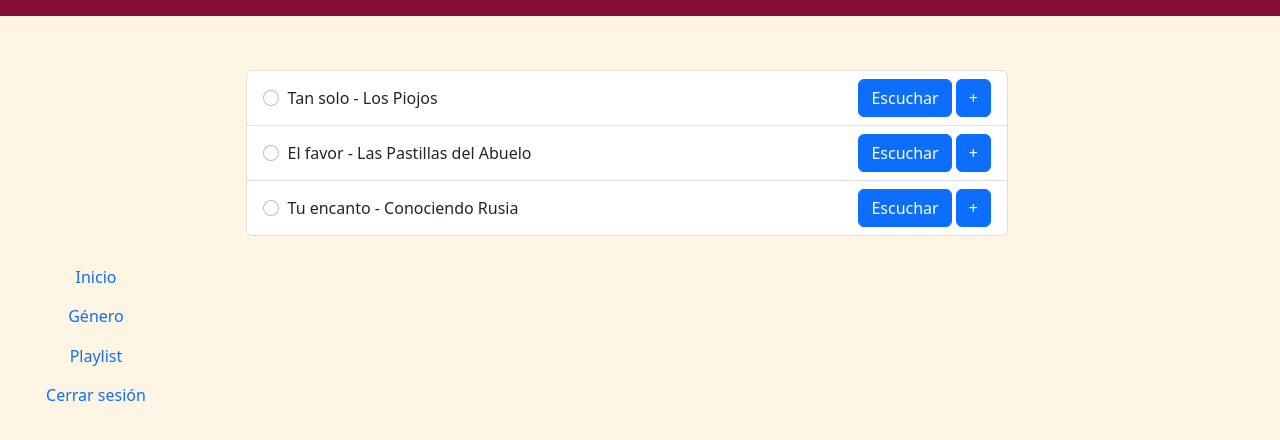
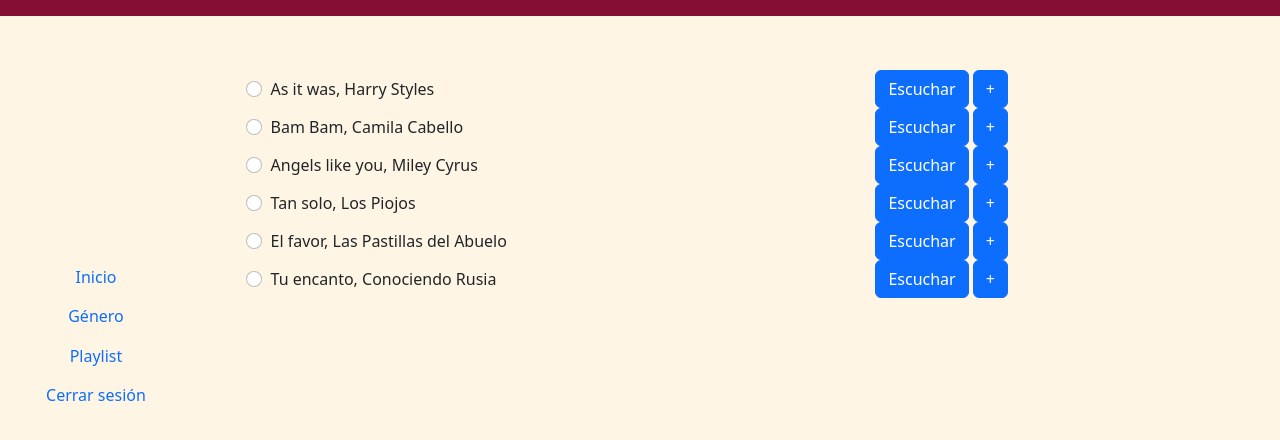
Before and after one commit to VictoriaBalbi/Proyecto-Javascript, a website: page rock.html in a window 1280 px wide. Shown: the part 144-584 px from the top of the page. Drawn offline with nearby package versions, Linux system fonts and the light colour scheme; some packages are replaced by stand-ins of ours; a script that the page names is missing.

Commit message:
Fetch y data en JSON

```diff
--- /dev/null
+++ b/data.json
@@ -0,0 +1,8 @@
+[
+    {"id":1,"titulo": "As it was","artista": "Harry Styles" , "genero":"Pop"},
+    {"id":2 ,"titulo": "Bam Bam","artista": "Camila Cabello", "genero":"Pop"},
+    {"id":3,"titulo": "Angels like you", "artista":"Miley Cyrus", "genero":"Pop"},
+    {"id":4 ,"titulo":"Tan solo" ,"artista": "Los Piojos" , "genero":"Rock"},
+    {"id":5 ,"titulo": "El favor" ,"artista": "Las Pastillas del Abuelo" , "genero":"Rock"},
+    {"id":6 ,"titulo": "Tu encanto","artista":"Conociendo Rusia" , "genero":"Rock"}
+]
--- a/js/app.js
+++ b/js/app.js
@@ -1,48 +1,29 @@
-// creo el objeto
-class Cancion {
-    constructor (titulo,artista, genero)
-    {
-        this.titulo = titulo;
-        this.artista =artista;
-        this.genero = genero;
-    }
+//creo el array vacio para la playlist
+const playlist = [];
 
-    // para mostrar la info de la cancion en los menues
-    mostrarInfoCancion(){
-        return `${this.titulo} - ${this.artista}`;
-    }
-}
+const contenedor_canciones = document.querySelector(".list-group");
+const infoCanciones = async() => {
+    const res = await fetch("../data.json")
+    const data = await res.json()
 
-// creo cada cancion
-const cancionPop1 = new Cancion("As it was", "Harry Styles", "Pop");
-const cancionPop2 = new Cancion("Bam Bam", "Camila Cabello", "Pop");
-const cancionPop3 = new Cancion("Angels like you", "Miley Cyrus", "Pop");
+    data.forEach((cancion,indice)=>{
+        const li = document.createElement("li");
+        li.innerHTML = `
 
-const cancionRock1 = new Cancion("Tan solo", "Los Piojos", "Rock");
-const cancionRock2 = new Cancion("El favor", "Las Pastillas del Abuelo", "Rock");
-const cancionRock3 = new Cancion("Tu encanto", "Conociendo Rusia", "Rock");
 
-// meto los objetos creados en 1 array
-const canciones = [cancionPop1, cancionPop2, cancionPop3, cancionRock1, cancionRock2, cancionRock3];
-let cancionesrock = canciones.filter((cancion)=>cancion.genero=="Rock");
-let cancionespop= canciones.filter((cancion)=>cancion.genero=="Pop");
-console.log(cancionespop)
-console.log(cancionesrock)
-document.getElementById('cancion-rock1').innerHTML = `${cancionesrock[0].mostrarInfoCancion()}`  ;
-document.getElementById('cancion-rock2').innerHTML = `${cancionesrock[1].mostrarInfoCancion()}`  ;
-document.getElementById('cancion-rock3').innerHTML = `${cancionesrock[2].mostrarInfoCancion()}`  ;
+            <div class="item">
+                <input class="form-check-input me-1" type="radio" name="listGroupRadioROCK" value=${indice} id="thirdRadio">
+                <label id="cancion-rock1" class="form-check-label" for="firstRadio">${cancion.titulo}, ${cancion.artista}</label>
+            </div>
+            <div class="botones-canciones">
+                <button type="submit" class="btn btn-primary boton_escuchar" >Escuchar</button>
+                <button type="submit" class="btn btn-primary boton_playlist">+</button>
+            </div>
 
-//NO ESTOY PUDIENDO HACER QUE FUNCIONEN EN SIMULTANEO LOS INNERHTML
 
-//document.getElementById('cancion-pop1').innerHTML = `${cancionespop[0].mostrarInfoCancion()}`  ;
-//document.getElementById('cancion-pop2').innerHTML = `${cancionespop[1].mostrarInfoCancion()}`  ;
-//document.getElementById('cancion-pop3').innerHTML = `${cancionespop[2].mostrarInfoCancion()}`  ;
-//----------------------------------------------------------------
-
-//const form_canciones_rock= document.querySelector(".canciones-rock");
-//const form_canciones_pop= document.querySelector(".canciones-pop");
-//form_canciones_rock.addEventListener("submit", xGenero);
-//form_canciones_pop.addEventListener("submit", xGenero);
+        `
+        contenedor_canciones.append(li)
+    })
 
     // devuelve un array de botones con ese nombre
     const botones_escuchar =document.querySelectorAll(".boton_escuchar");
@@ -52,20 +33,15 @@
     }
     function escuchar (e) {
         e.preventDefault();
-  /*  if(form_canciones_pop!==null){
-        valorActivo = document.querySelector('input[name=listGroupRadioPOP]:checked').value
-        alert(`Reproduciendo: ${cancionespop[valorActivo].mostrarInfoCancion()}`)
-    }
-*/
          // if (form_canciones_rock!==null){
         valorActivo = document.querySelector('input[name=listGroupRadioROCK]:checked').value
-    alert(`Reproduciendo: ${cancionesrock[valorActivo].mostrarInfoCancion()}`)
+        console.log(valorActivo)
+        alert(`Reproduciendo: ${data[valorActivo].titulo}, ${data[valorActivo].artista}`)
         // }
     }
 
     // SUMAR UNA CANCION A LA PLAYLIST
-//creo el array vacio
-const playlist = [];
+
 
     // devuelve un array de botones con ese nombre
     const botones_playlist =document.querySelectorAll(".boton_playlist");
@@ -84,7 +60,7 @@
         let repetida = false;
 
         playlist.forEach((cancion) => {
-        if (cancion.titulo == cancionesrock[valorActivo].titulo)
+            if (cancion.titulo == data[valorActivo].titulo)
             {  repetida=true;
                 return // salgo del foreach
             }
@@ -92,7 +68,7 @@
 
 
         if (repetida == false){
-        playlist.push(cancionesrock[valorActivo]);
+            playlist.push(data[valorActivo]);
 
             Swal.fire({
                 title: 'La cancion se agrego a la playlist',
@@ -114,3 +90,6 @@
         console.log(playlist)
 
     }
+}
+
+infoCanciones()
--- a/rock.html
+++ b/rock.html
@@ -36,38 +36,7 @@
     <div class="contenido">
       <form class="canciones-rock">
         <ul class="list-group">
-          <li class="list-group-item">
-            <div class="item">
-              <input class="form-check-input me-1" type="radio" name="listGroupRadioROCK" value="0" id="firstRadio">
-              <label id="cancion-rock1" class="form-check-label" for="firstRadio"></label>
-            </div>
-            <div class="botones-canciones">
-              <button type="submit" class="btn btn-primary boton_escuchar" >Escuchar</button>
-              <button type="submit" class="btn btn-primary boton_playlist" >+</button>
-            </div>
-          </li>
 
-          <li class="list-group-item">
-            <div class="item">
-              <input class="form-check-input me-1" type="radio" name="listGroupRadioROCK" value="1" id="secondRadio">
-              <label id="cancion-rock2" class="form-check-label" for="secondRadio"> </label>
-            </div>
-            <div class="botones-canciones">
-              <button type="submit" class="btn btn-primary boton_escuchar" >Escuchar</button>
-              <button type="submit" class="btn btn-primary boton_playlist">+</button>
-            </div>
-          </li>
-
-          <li class="list-group-item">
-            <div class="item">
-              <input class="form-check-input me-1" type="radio" name="listGroupRadioROCK" value="2" id="thirdRadio">
-              <label id="cancion-rock3" class="form-check-label" for="secondRadio"> </label>
-            </div>
-            <div class="botones-canciones">
-              <button type="submit" class="btn btn-primary boton_escuchar" >Escuchar</button>
-              <button type="submit" class="btn btn-primary boton_playlist">+</button>
-            </div>
-          </li>
         </ul>
 
 
```
Lines whose indentation alone changed are shown as unchanged.
